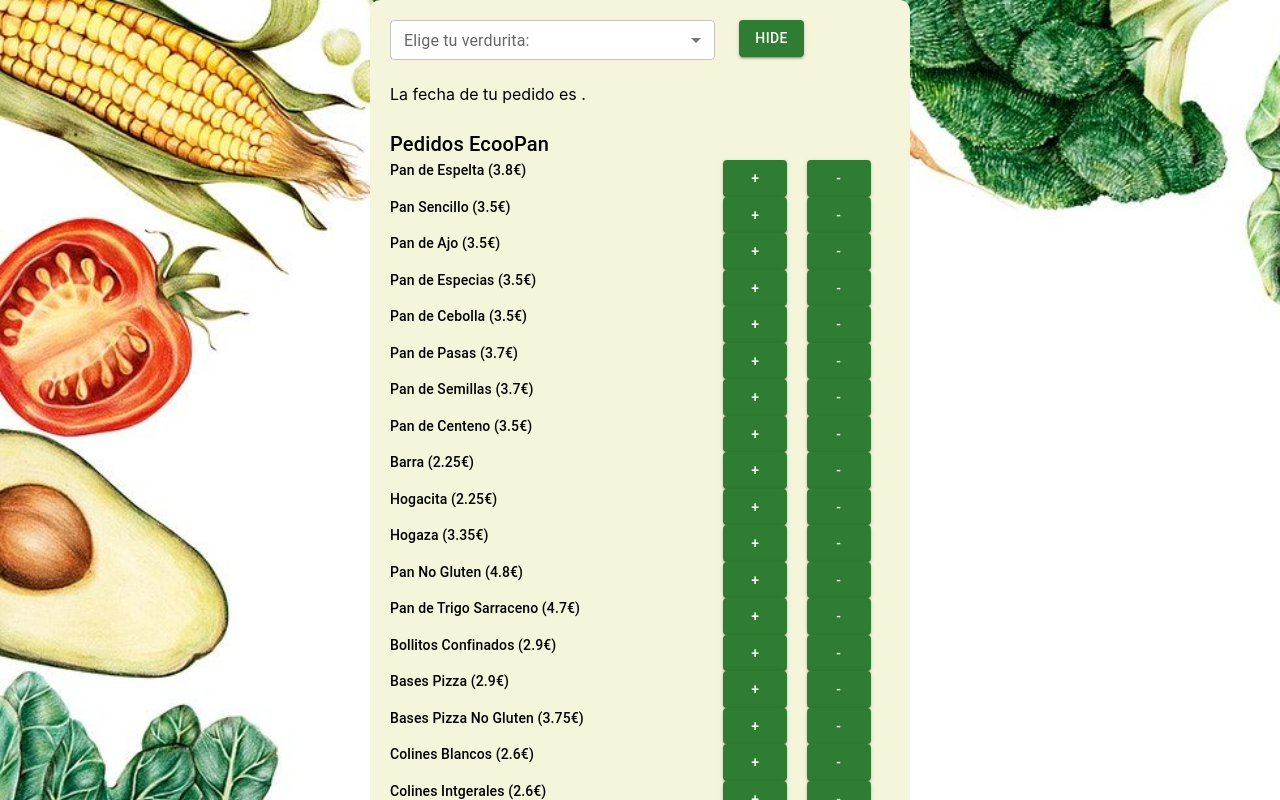
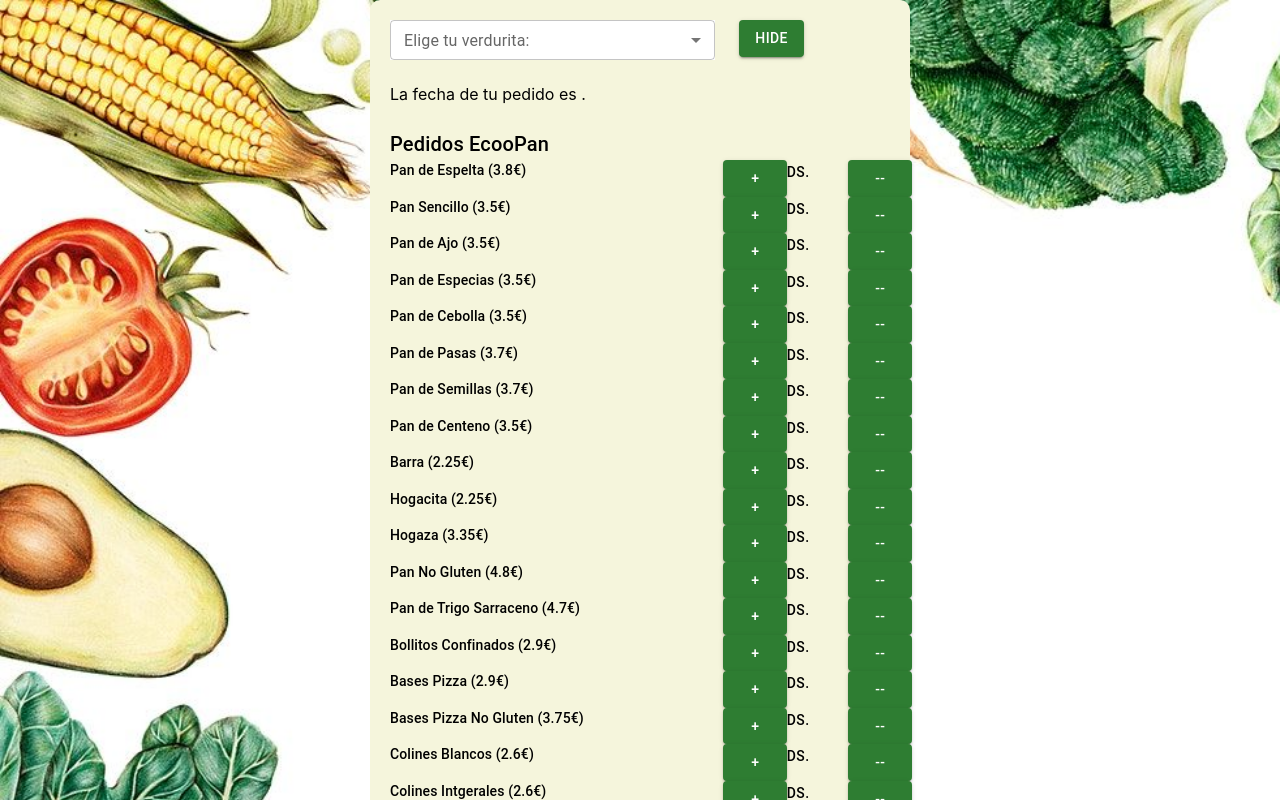
Before and after one commit to piuland/verduritas, a React (Create React App) app: page / in a window 1280 px wide. Both pictures are taken after a click on the button "SHOW". Shown: the top 800 px of the page. Built offline with nearby package versions, Linux system fonts and the light colour scheme.

Commit message:
callback Form a medias

```diff
--- a/src/components/Form.jsx
+++ b/src/components/Form.jsx
@@ -1,4 +1,4 @@
-import React, { Component, useState } from 'react'
+import React, { Component } from 'react'
 import ecooJson from '../ecoo.json'
 import { Grid, Typography, Button } from '@mui/material';
 // import { AddIcon, RemoveIcon } from '@mui/icons-material';
@@ -31,6 +31,7 @@
                             </Grid>
                             <Grid item xs={12} sm={1}>
                                 <Button
+                                    fullWidth
                                     variant={'contained'}
                                     color={'success'}
                                     sx={{
@@ -39,20 +40,22 @@
                                     +
                                 </Button>
                             </Grid>
-                            <Grid item xs={12} sm={1}>
+                            <Grid item xs={12} sm={2}>
                                 <Typography
-                                variant="button"
-                                align={'center'}
+                                    fullWidth
+                                    variant="button"
+                                    align={'center'}
                                 // display="block"
                                 >
-                                    {item.cant}
+                                    {item.cant} uds.
                                 </Typography>
                             </Grid>
                             <Grid item xs={12} sm={1}>
                                 <Button
+                                    fullWidth
                                     variant={'contained'}
                                     color={'success'}>
-                                    -
+                                    --
                                 </Button>
                             </Grid>
                         </Grid>
--- a/src/components/Login.jsx
+++ b/src/components/Login.jsx
@@ -22,13 +22,21 @@
   });
   const handleSelectGrupo = (nombre) => {
     grupos.forEach(item => {
-      console.log(nombre)
+      // console.log(nombre)
       if (item.nombre === nombre) {
         setGrupo({
           nombre: item.nombre,
           tipoPago: item.tipoPago,
           ultimoPago: item.ultimoPago,
         })
+      }
+    })
+  }
+  const callBackForm = (grupo, list, pos) => {
+    grupos.forEach(item => {
+      if (item.nombre === grupo) {
+        console.log(list[pos].cant)
+        //TODO llamada a la API
       }
     })
   }
@@ -98,7 +106,7 @@
                   La fecha de tu pedido {grupo.tipoPago} es {grupo.ultimoPago}.
                 </Grid>
                 <Grid item xs={12}>
-                  <Form grupo={grupo.nombre} />
+                  <Form grupo={grupo.nombre} callback={callBackForm} />
                 </Grid>
               </>
               :
```
